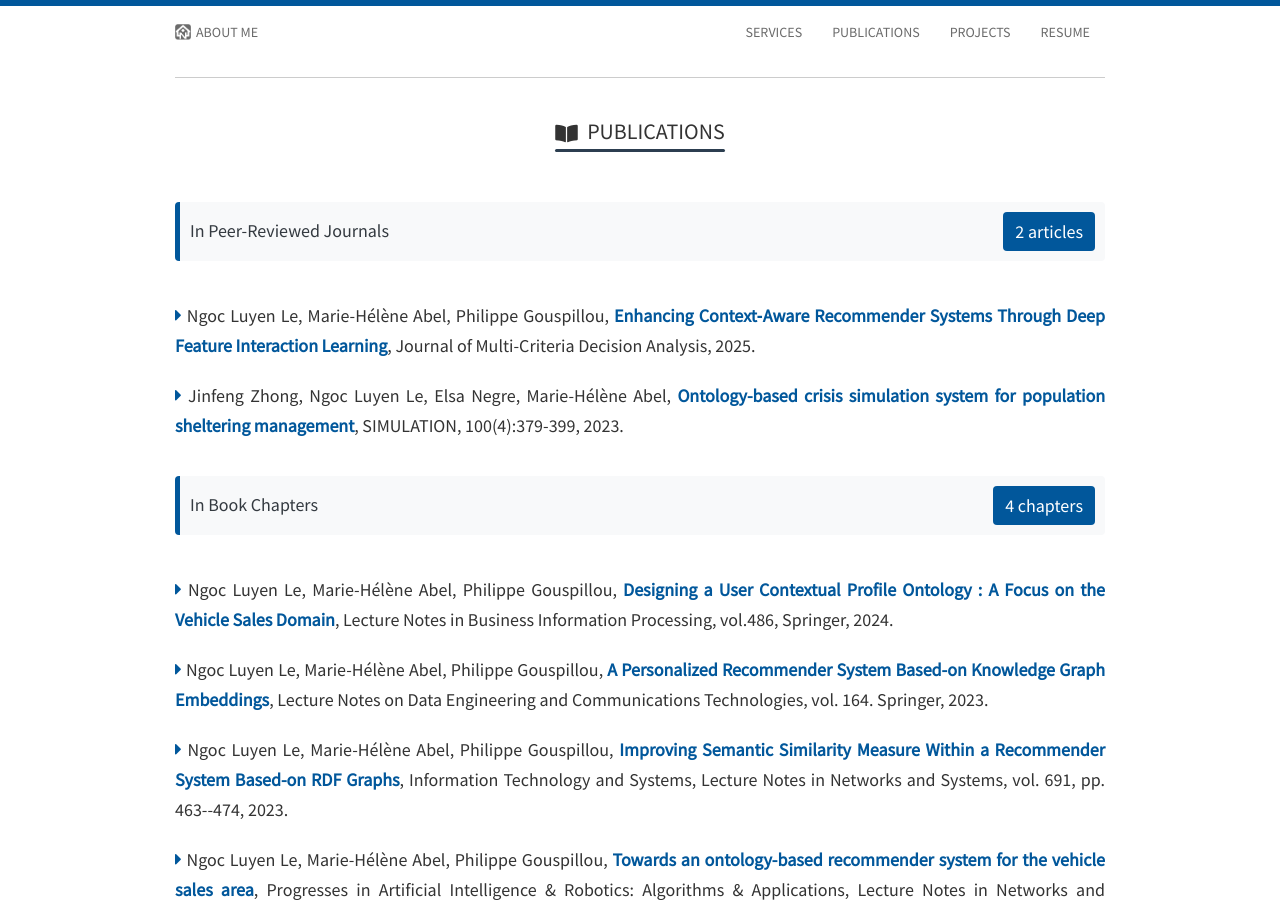
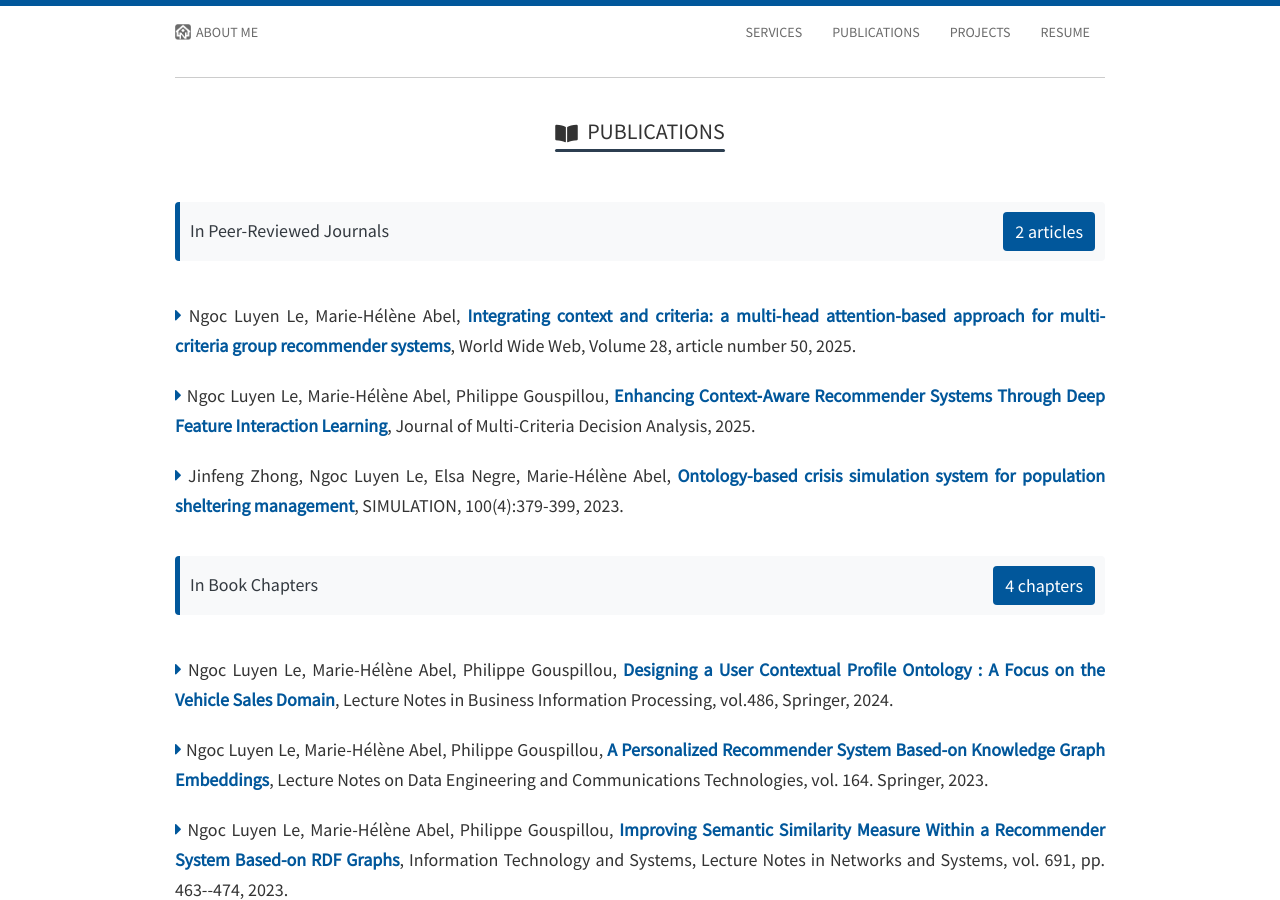
Before and after one commit to lengocluyen/lengocluyen.github.io, a Jekyll site: the page built from publications.html, in a window 1280 px wide and 900 px high. Built offline with Jekyll 4.4.1, drawn with Linux system fonts in a browser that asks for light colours; nearby versions of some CDN libraries.

Commit message:
Update publications.html

```diff
--- a/_includes/publications.html
+++ b/_includes/publications.html
@@ -9,6 +9,11 @@
 
   <div class="panel-default">
     <div class="panel-body">
+		<h5>
+			<div class="div-justify-pub">
+				<i class="fa fa-caret-right"></i>&nbsp;Ngoc Luyen Le, Marie-Hélène Abel, <strong><a href="https://link.springer.com/article/10.1007/s11280-025-01358-8"  target="_blank" rel="noopener noreferrer">Integrating context and criteria: a multi-head attention-based approach for multi-criteria group recommender systems</a></strong>, World Wide Web, Volume 28, article number 50, 2025.
+			</div>
+		</h5>
 		<h5>
 			<div class="div-justify-pub">
 				<i class="fa fa-caret-right"></i>&nbsp;Ngoc Luyen Le, Marie-Hélène Abel, Philippe Gouspillou, <strong><a href="https://onlinelibrary.wiley.com/doi/10.1002/mcda.70012"  target="_blank" rel="noopener noreferrer">Enhancing Context‐Aware Recommender Systems Through Deep Feature Interaction Learning</a></strong>, Journal of Multi-Criteria Decision Analysis, 2025.
```
